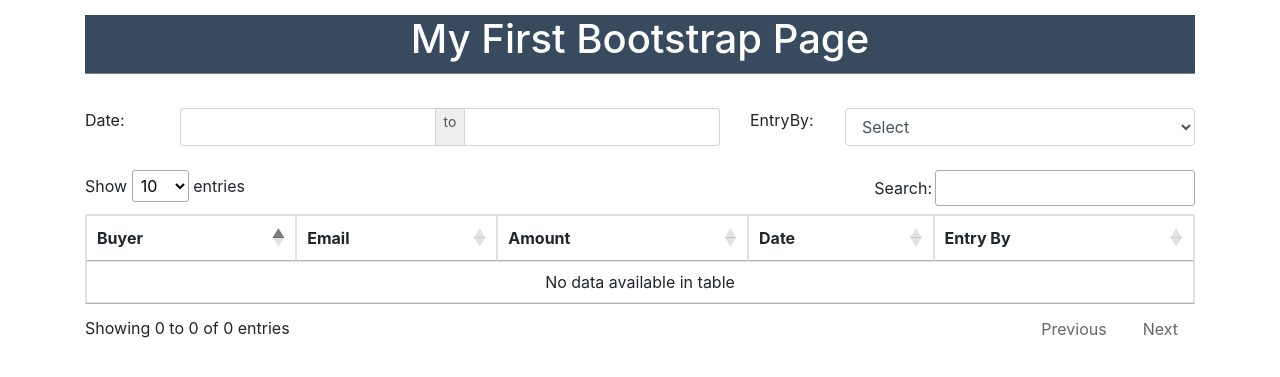
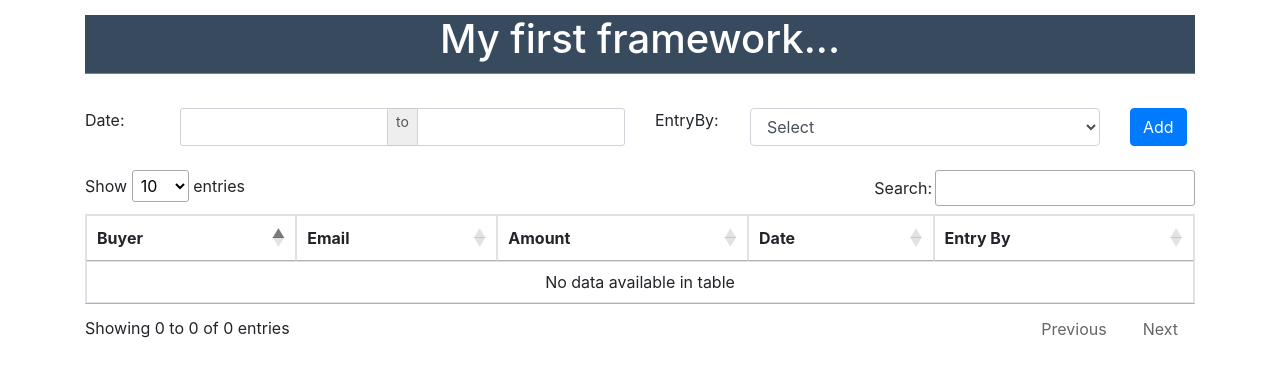
Before and after one commit to atiqsu/custom_mvc, a PHP site: page / in a window 1280 px wide. Shown: the top 377 px of the page. Run offline with PHP 8.4, Linux system fonts and the light colour scheme; data that the repository does not hold is empty; some libraries are stand-ins or nearby versions.

Commit message:
#read me updated and a add button added in home page.

```diff
--- a/Views/index/show.php
+++ b/Views/index/show.php
@@ -70,14 +70,14 @@
 
 <div class="container">
 
-    <h1 class="hdr">My First Bootstrap Page</h1>
+    <h1 class="hdr">My first framework...</h1>
 
     <br/>
 
     <div class="row">
 
         <div class="col-sm-1">Date:</div>
-        <div class="col-sm-6">
+        <div class="col-sm-5">
             <div class="input-daterange input-group" id="dt_pkr">
                 <input type="text" class="input-sm form-control" id="min">
                 <span class="input-group-addon">to</span>
@@ -92,6 +92,8 @@
                 <option value="">Select</option>
             </select>
         </div>
+
+        <div class="col-sm-1"><a href="/add" class="btn btn-primary">Add</a></div>
 
     </div>
     <div class="row">
```
Also changed, not shown: README.md.
